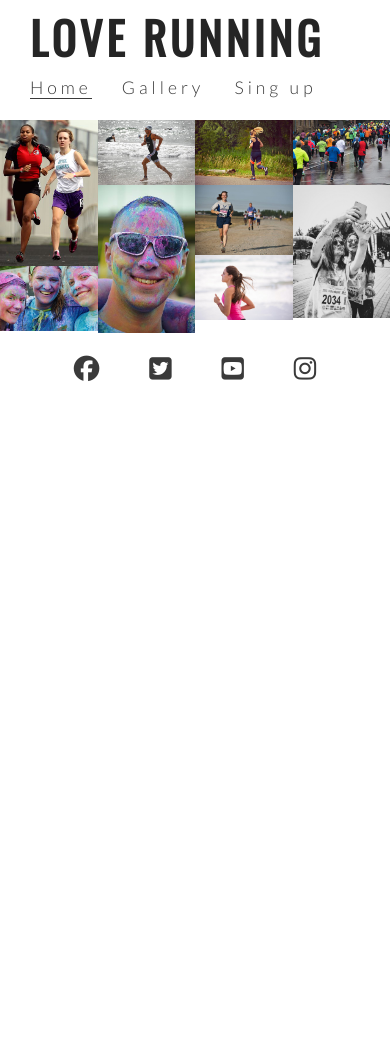
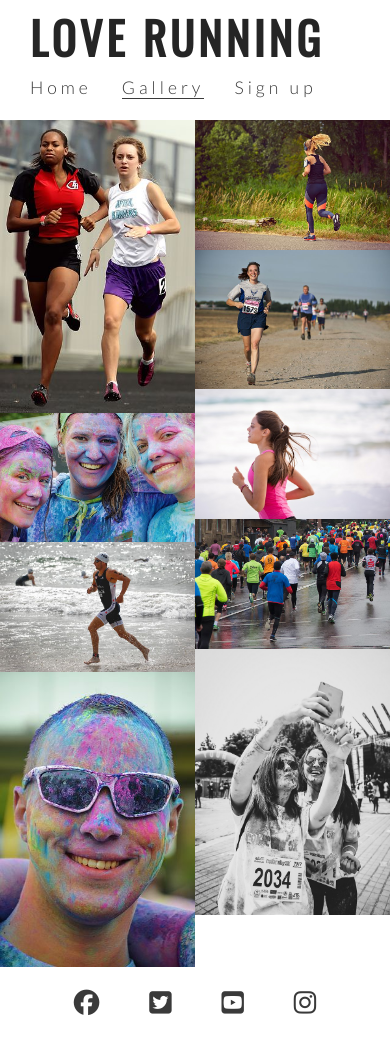
Before and after one commit to SandraBergstrom/love-running, a plain HTML site: page gallery.html in a window 390 px wide. Before the commit the page ends 844 px from the top, so only its background shows below. Drawn offline with nearby package versions, Linux system fonts and the light colour scheme.

Commit message:
Style done to fit all devices

```diff
--- a/assets/css/style.css
+++ b/assets/css/style.css
@@ -299,4 +299,16 @@ footer {
         text-align: center;
         padding: 0 20px;
     }
+
+    #photos {
+        column-count: 3;
+    }
 }
+
+/* For small screen sizes 800px and down */
+
+@media screen and (max-width: 800px) {
+    #photos {
+        column-count: 2;
+    }
+}
--- a/gallery.html
+++ b/gallery.html
@@ -18,13 +18,13 @@
         <nav>
             <ul id="menu">
                 <li>
-                    <a href="#">Sing up</a>
+                    <a href="#">Sign up</a>
                 </li>
                 <li>
-                    <a href="gallery.html">Gallery</a>
+                    <a href="gallery.html" class="active">Gallery</a>
                 </li>
                 <li>
-                    <a href="index.html" class="active">Home</a>
+                    <a href="index.html">Home</a>
                 </li>
 
 
```
Also changed, not shown: index.html (+1 -1 lines).
